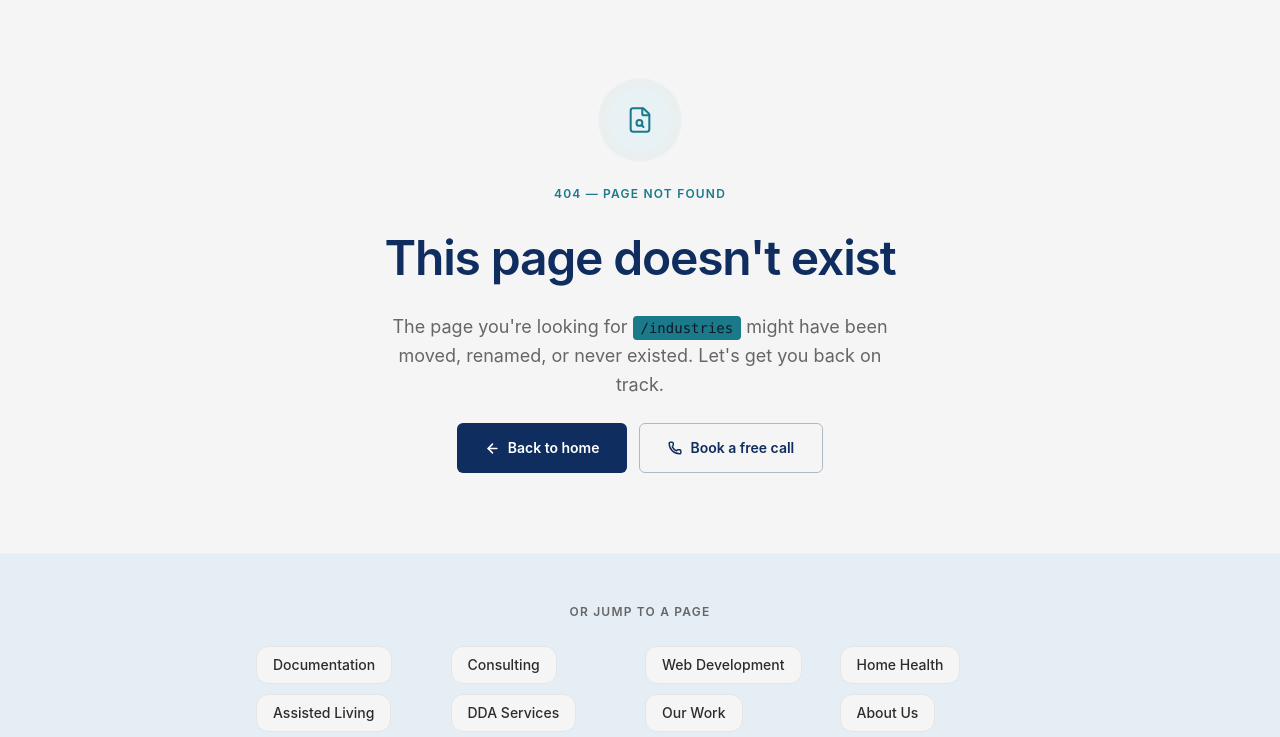
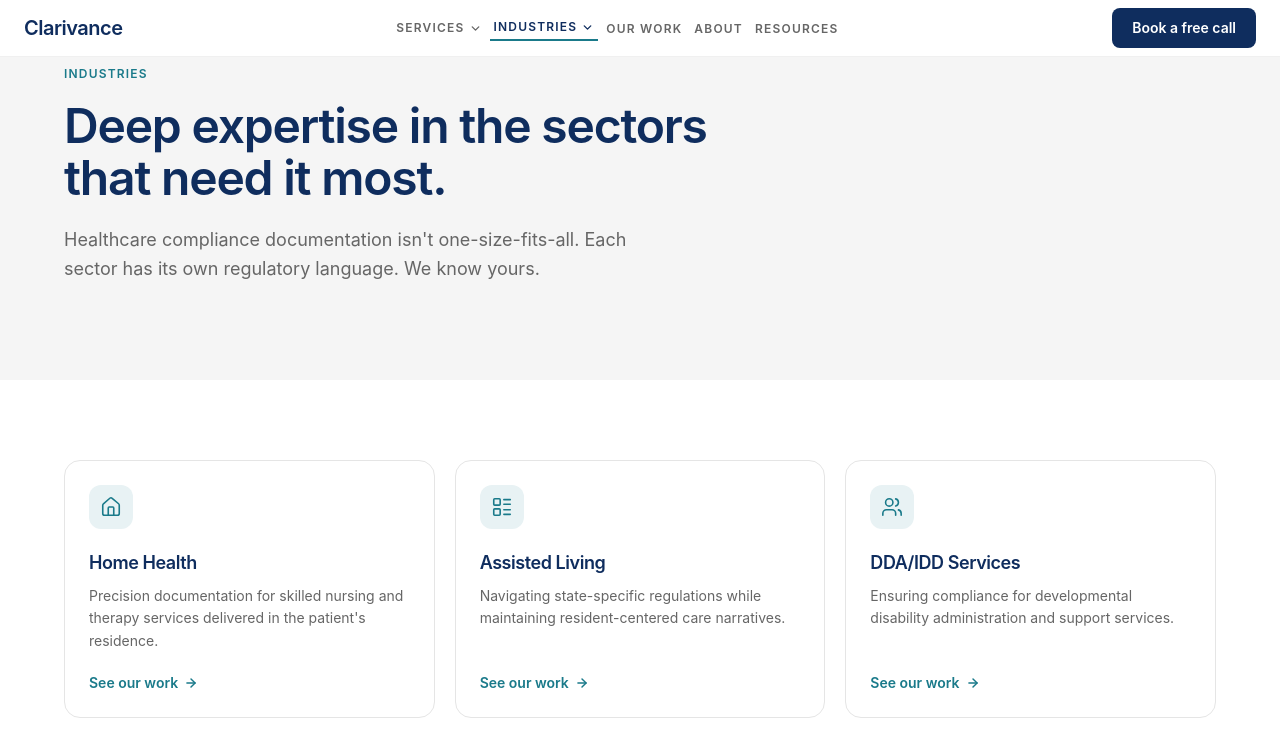
Before and after one commit to Chukwuderah/clarivance, a Next.js app: page /industries in a window 1280 px wide. Before the commit this address had no page. Shown: the top 737 px of the page. Built offline with nearby package versions, Linux system fonts and the light colour scheme.

Commit message:
feat: implemented service page

```diff
--- /dev/null
+++ b/src/app/(main)/industries/IndustriesPageClient.tsx
@@ -0,0 +1,264 @@
+"use client";
+
+import Link from "next/link";
+import { useRef } from "react";
+import { motion, useInView } from "framer-motion";
+import {
+  Home,
+  LayoutList,
+  Users,
+  Sun,
+  Heart,
+  Building2,
+  ArrowRight,
+} from "lucide-react";
+import SectionCTA from "@/components/shared/SectionCTA";
+
+// ─── Types ────────────────────────────────────────────────────────────────────
+
+interface Industry {
+  icon: React.ReactNode;
+  title: string;
+  description: string;
+  href: string;
+  /** true = full detail page exists; false = contact stub */
+  hasPage: boolean;
+}
+
+// ─── Data ─────────────────────────────────────────────────────────────────────
+
+const INDUSTRIES: Industry[] = [
+  {
+    icon: <Home size={22} strokeWidth={1.75} />,
+    title: "Home Health",
+    description:
+      "Precision documentation for skilled nursing and therapy services delivered in the patient's residence.",
+    href: "/industries/home-health",
+    hasPage: true,
+  },
+  {
+    icon: <LayoutList size={22} strokeWidth={1.75} />,
+    title: "Assisted Living",
+    description:
+      "Navigating state-specific regulations while maintaining resident-centered care narratives.",
+    href: "/industries/assisted-living",
+    hasPage: true,
+  },
+  {
+    icon: <Users size={22} strokeWidth={1.75} />,
+    title: "DDA/IDD Services",
+    description:
+      "Ensuring compliance for developmental disability administration and support services.",
+    href: "/industries/dda",
+    hasPage: true,
+  },
+  {
+    icon: <Sun size={22} strokeWidth={1.75} />,
+    title: "Adult Day Care",
+    description:
+      "Structuring daily activity and therapeutic intervention logs for community-based care centers.",
+    href: "/contact?sector=adult-day-care",
+    hasPage: false,
+  },
+  {
+    icon: <Heart size={22} strokeWidth={1.75} />,
+    title: "Hospice",
+    description:
+      "Sensitive, compliant documentation covering end-of-life care, pain management, and family support.",
+    href: "/contact?sector=hospice",
+    hasPage: false,
+  },
+  {
+    icon: <Building2 size={22} strokeWidth={1.75} />,
+    title: "Group Homes",
+    description:
+      "Standardizing incident reporting and daily living logs across multiple residential facilities.",
+    href: "/contact?sector=group-homes",
+    hasPage: false,
+  },
+];
+
+// ─── Animation variants ───────────────────────────────────────────────────────
+
+const fadeUp = {
+  hidden: { opacity: 0, y: 28 },
+  visible: {
+    opacity: 1,
+    y: 0,
+    transition: { duration: 0.6, ease: [0.22, 1, 0.36, 1] as const },
+  },
+};
+
+const fadeIn = {
+  hidden: { opacity: 0 },
+  visible: {
+    opacity: 1,
+    transition: { duration: 0.5, ease: "easeOut" as const },
+  },
+};
+
+const heroStagger = {
+  hidden: {},
+  visible: { transition: { staggerChildren: 0.1, delayChildren: 0.05 } },
+};
+
+const gridStagger = {
+  hidden: {},
+  visible: { transition: { staggerChildren: 0.08 } },
+};
+
+// ─── Industry card ────────────────────────────────────────────────────────────
+
+function IndustryCard({ industry }: { industry: Industry }) {
+  return (
+    <motion.article
+      variants={fadeUp}
+      aria-labelledby={`industry-${industry.title.toLowerCase().replace(/[\s/]+/g, "-")}`}
+      className={[
+        "group flex flex-col gap-5 rounded-2xl border border-border bg-white p-6",
+        "transition-all duration-200",
+        "hover:border-teal/40 hover:shadow-md hover:shadow-teal/8",
+      ].join(" ")}
+    >
+      {/* Icon chip */}
+      <div
+        className={[
+          "flex h-11 w-11 items-center justify-center rounded-xl",
+          "bg-teal-light text-teal",
+          "transition-colors duration-200 group-hover:bg-teal group-hover:text-white",
+        ].join(" ")}
+        aria-hidden="true"
+      >
+        {industry.icon}
+      </div>
+
+      {/* Text */}
+      <div className="flex flex-1 flex-col gap-2">
+        <h2
+          id={`industry-${industry.title.toLowerCase().replace(/[\s/]+/g, "-")}`}
+          className="text-lg font-semibold text-navy"
+        >
+          {industry.title}
+        </h2>
+        <p className="text-sm leading-relaxed text-slate">
+          {industry.description}
+        </p>
+      </div>
+
+      {/* CTA link */}
+      <Link
+        href={industry.href}
+        className={[
+          "group/link inline-flex items-center gap-1.5",
+          "text-sm font-semibold text-teal",
+          "transition-colors duration-150 hover:text-navy",
+          "focus-visible:outline-none focus-visible:underline",
+        ].join(" ")}
+        aria-label={
+          industry.hasPage
+            ? `See our work in ${industry.title}`
+            : `Get in touch about ${industry.title}`
+        }
+      >
+        {industry.hasPage ? "See our work" : "Get in touch"}
+        <ArrowRight
+          size={14}
+          strokeWidth={2.5}
+          className="transition-transform duration-150 group-hover/link:translate-x-0.5"
+          aria-hidden="true"
+        />
+      </Link>
+    </motion.article>
+  );
+}
+
+// ─── Hero ─────────────────────────────────────────────────────────────────────
+
+function PageHero() {
+  return (
+    <section
+      aria-labelledby="industries-hero-heading"
+      className="bg-off-white px-6 pb-20 pt-14 sm:pb-24 sm:pt-16"
+    >
+      <div className="mx-auto max-w-6xl">
+        <motion.div
+          variants={heroStagger}
+          initial="hidden"
+          animate="visible"
+          className="max-w-2xl"
+        >
+          {/* Eyebrow */}
+          <motion.p
+            variants={fadeIn}
+            className="mb-4 text-xs font-semibold uppercase tracking-widest text-teal"
+          >
+            Industries
+          </motion.p>
+
+          {/* H1 */}
+          <motion.h1
+            id="industries-hero-heading"
+            variants={fadeUp}
+            className="mb-5 text-4xl font-semibold leading-[1.1] tracking-tight text-navy sm:text-5xl"
+          >
+            Deep expertise in the sectors that need it most.
+          </motion.h1>
+
+          {/* Sub-copy */}
+          <motion.p
+            variants={fadeUp}
+            className="max-w-xl text-base leading-relaxed text-slate sm:text-lg"
+          >
+            Healthcare compliance documentation isn't one-size-fits-all. Each
+            sector has its own regulatory language. We know yours.
+          </motion.p>
+        </motion.div>
+      </div>
+    </section>
+  );
+}
+
+// ─── Cards grid ───────────────────────────────────────────────────────────────
+
+function IndustriesGrid() {
+  const ref = useRef<HTMLElement>(null);
+  const inView = useInView(ref, { once: true, margin: "-80px" });
+
+  return (
+    <section
+      ref={ref}
+      aria-label="Industry specialisations"
+      className="bg-white px-6 py-16 sm:py-20"
+    >
+      <div className="mx-auto max-w-6xl">
+        <motion.div
+          variants={gridStagger}
+          initial="hidden"
+          animate={inView ? "visible" : "hidden"}
+          className="grid grid-cols-1 gap-5 sm:grid-cols-2 lg:grid-cols-3"
+        >
+          {INDUSTRIES.map((industry) => (
+            <IndustryCard key={industry.title} industry={industry} />
+          ))}
+        </motion.div>
+      </div>
+    </section>
+  );
+}
+
+// ─── Page ─────────────────────────────────────────────────────────────────────
+
+export default function IndustriesPageClient() {
+  return (
+    <main id="main-content">
+      <PageHero />
+      <IndustriesGrid />
+      <SectionCTA
+        headline="Ready to build better documentation?"
+        subCopy="Partner with Clarivance to ensure structural integrity across your organisation's compliance narrative."
+        primary={{ label: "Book a free call", href: "/contact" }}
+        secondary={{ label: "View our work", href: "/work" }}
+      />
+    </main>
+  );
+}
--- /dev/null
+++ b/src/app/(main)/industries/page.tsx
@@ -0,0 +1,12 @@
+import type { Metadata } from "next";
+import IndustriesPageClient from "./IndustriesPageClient";
+
+export const metadata: Metadata = {
+  title: "Industries — Clarivance",
+  description:
+    "Deep expertise in home health, assisted living, DDA/IDD services, adult day care, hospice, and group homes. Sector-specific documentation and compliance consulting.",
+};
+
+export default function IndustriesPage() {
+  return <IndustriesPageClient />;
+}
```
Also changed, not shown: 1 other file (tests, documents, lock files or other folders).
